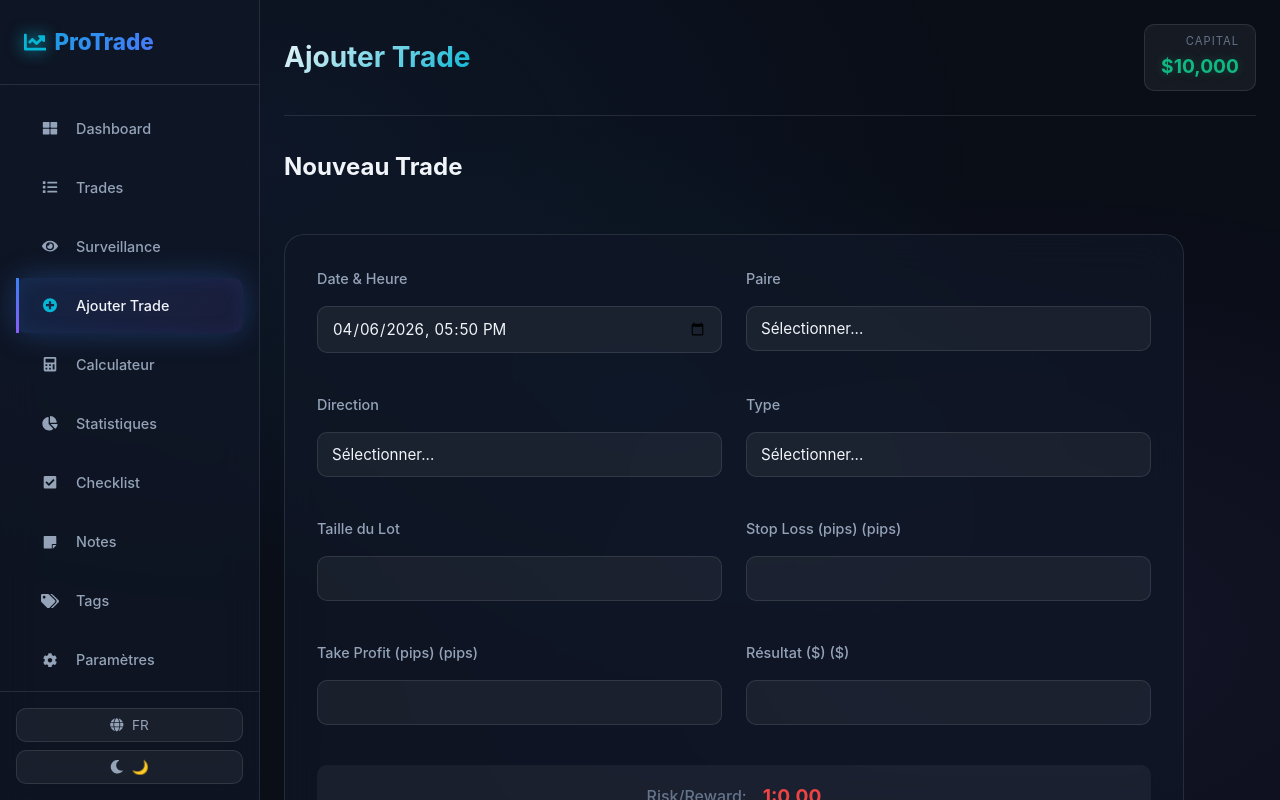
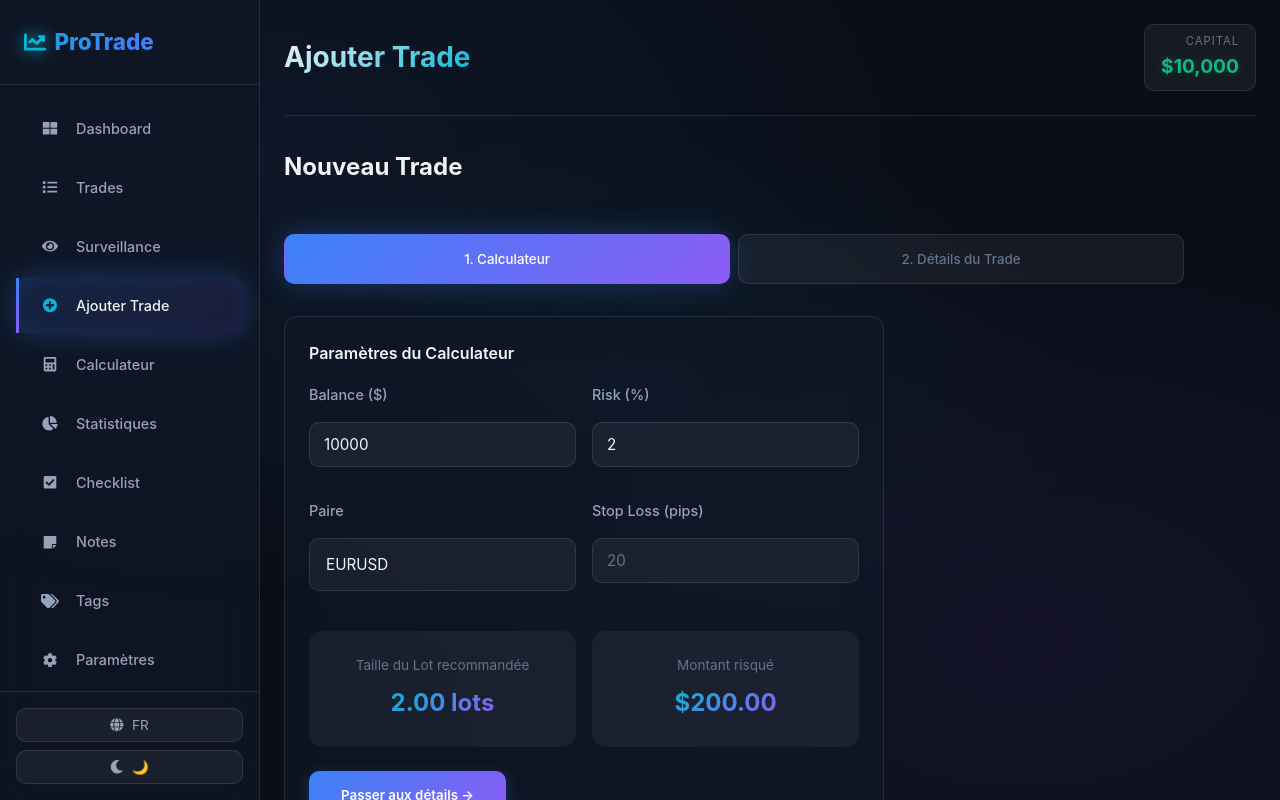
Before and after one commit to itachixa/journal-of-trading, a React (Vite) app in the folder protrade-journal/: page /add-trade in a window 1280 px wide. Shown: the top 800 px of the page. Built offline with nearby package versions, Linux system fonts and the light colour scheme.

Commit message:
corrrection of  bug

```diff
--- a/protrade-journal/src/pages/AddTrade.css
+++ b/protrade-journal/src/pages/AddTrade.css
@@ -264,3 +264,128 @@
     justify-content: center;
   }
 }
+
+/* Step Indicator */
+.step-indicator {
+  display: flex;
+  gap: var(--space-sm);
+  margin-bottom: var(--space-xl);
+}
+
+.step-btn {
+  flex: 1;
+  padding: var(--space-md) var(--space-lg);
+  background: var(--bg-glass-light);
+  border: 1px solid var(--bg-glass-border);
+  border-radius: var(--radius-md);
+  color: var(--text-muted);
+  font-weight: 500;
+  cursor: pointer;
+  transition: all var(--transition-fast);
+}
+
+.step-btn:hover {
+  border-color: var(--accent-cyan);
+}
+
+.step-btn.active {
+  background: var(--gradient-primary);
+  border-color: transparent;
+  color: white;
+  box-shadow: var(--shadow-glow);
+}
+
+/* Calculator Section */
+.calculator-section {
+  max-width: 600px;
+}
+
+.calc-card {
+  background: var(--bg-glass);
+  backdrop-filter: blur(20px);
+  border: 1px solid var(--bg-glass-border);
+  border-radius: var(--radius-xl);
+  padding: var(--space-xl);
+}
+
+.calc-card h3 {
+  font-size: 1.1rem;
+  font-weight: 600;
+  margin-bottom: var(--space-lg);
+}
+
+.calc-grid {
+  display: grid;
+  grid-template-columns: repeat(2, 1fr);
+  gap: var(--space-md);
+  margin-bottom: var(--space-lg);
+}
+
+.calc-result {
+  display: flex;
+  gap: var(--space-md);
+  margin-bottom: var(--space-lg);
+}
+
+.result-item {
+  flex: 1;
+  padding: var(--space-lg);
+  background: var(--bg-glass-light);
+  border-radius: var(--radius-lg);
+  text-align: center;
+}
+
+.result-item .result-label {
+  display: block;
+  font-size: 0.85rem;
+  color: var(--text-muted);
+  margin-bottom: var(--space-sm);
+}
+
+.result-item .result-value {
+  font-size: 1.5rem;
+  font-weight: 700;
+  color: var(--accent-cyan);
+}
+
+.result-item .result-value.risk {
+  color: var(--danger);
+}
+
+.btn-calc {
+  padding: var(--space-sm) var(--space-md);
+  background: transparent;
+  border: 1px solid var(--bg-glass-border);
+  border-radius: var(--radius-md);
+  color: var(--text-muted);
+  font-size: 0.85rem;
+  cursor: pointer;
+}
+
+.btn-calc:hover {
+  border-color: var(--accent-cyan);
+  color: var(--accent-cyan);
+}
+
+.dashboard-header {
+  margin-bottom: var(--space-xl);
+}
+
+.add-trade-btn {
+  display: inline-flex;
+  align-items: center;
+  gap: var(--space-sm);
+  padding: var(--space-md) var(--space-xl);
+  background: var(--gradient-primary);
+  border: none;
+  border-radius: var(--radius-md);
+  color: white;
+  font-weight: 600;
+  cursor: pointer;
+  box-shadow: 0 4px 15px rgba(59, 130, 246, 0.3);
+}
+
+.add-trade-btn:hover {
+  transform: translateY(-2px);
+  box-shadow: 0 8px 25px rgba(59, 130, 246, 0.4);
+}
--- a/protrade-journal/src/pages/AddTrade.jsx
+++ b/protrade-journal/src/pages/AddTrade.jsx
@@ -1,4 +1,4 @@
-import { useState, useEffect } from 'react';
+import { useState, useEffect, useMemo } from 'react';
 import { useNavigate, useSearchParams } from 'react-router-dom';
 import { motion } from 'framer-motion';
 import { useApp } from '../context/AppContext';
@@ -10,19 +10,30 @@ export default function AddTrade() {
   const { t, addTrade, updateTrade, trades, tags, PAIRS, calculateLotSize, settings } = useApp();
 
   const editId = searchParams.get('id');
+  const prefillPair = searchParams.get('pair');
+  const prefillDirection = searchParams.get('direction');
+  const prefillNote = searchParams.get('note');
+
   const existingTrade = editId ? trades.find(t => t.id === parseInt(editId)) : null;
 
+  const [step, setStep] = useState(1);
   const [formData, setFormData] = useState({
     date: new Date().toISOString().slice(0, 16),
-    pair: '',
-    tradeType: '',
+    pair: prefillPair || '',
+    tradeType: prefillDirection || '',
     tradingType: '',
     lotSize: '',
     stopLoss: '',
     takeProfit: '',
     result: '',
-    comment: '',
+    comment: prefillNote || '',
     tags: []
+  });
+
+  const [calculatorData, setCalculatorData] = useState({
+    balance: settings.initialCapital || 10000,
+    risk: 2,
+    pair: prefillPair || 'EURUSD'
   });
 
   const [screenshot, setScreenshot] = useState(null);
@@ -39,11 +50,26 @@ export default function AddTrade() {
         setScreenshotPreview(existingTrade.screenshot);
       }
     }
-  }, [existingTrade]);
+    if (prefillPair) {
+      setCalculatorData(prev => ({ ...prev, pair: prefillPair }));
+    }
+  }, [existingTrade, prefillPair, prefillDirection, prefillNote]);
+
+  useEffect(() => {
+    const calcResult = calculateLotSize(calculatorData.balance, calculatorData.risk, parseFloat(formData.stopLoss) || 0, calculatorData.pair);
+    if (formData.stopLoss && parseFloat(formData.stopLoss) > 0) {
+      setFormData(prev => ({ ...prev, lotSize: calcResult.lotSize || '' }));
+    }
+  }, [calculatorData.balance, calculatorData.risk, calculatorData.pair, formData.stopLoss]);
 
   const handleChange = (e) => {
     const { name, value } = e.target;
     setFormData(prev => ({ ...prev, [name]: value }));
+  };
+
+  const handleCalculatorChange = (e) => {
+    const { name, value } = e.target.value;
+    setCalculatorData(prev => ({ ...prev, [name]: parseFloat(value) || 0 }));
   };
 
   const handleTagToggle = (tagName) => {
@@ -105,9 +131,16 @@ export default function AddTrade() {
     setScreenshotPreview(null);
   };
 
-  const rr = formData.stopLoss && formData.takeProfit
-    ? (formData.takeProfit / formData.stopLoss).toFixed(2)
-    : '0.00';
+  const calculatedRR = useMemo(() => {
+    if (formData.stopLoss && formData.takeProfit && parseFloat(formData.stopLoss) > 0) {
+      return (parseFloat(formData.takeProfit) / parseFloat(formData.stopLoss)).toFixed(2);
+    }
+    return '0.00';
+  }, [formData.stopLoss, formData.takeProfit]);
+
+  const calcResult = useMemo(() => {
+    return calculateLotSize(calculatorData.balance, calculatorData.risk, parseFloat(formData.stopLoss) || 10, calculatorData.pair);
+  }, [calculatorData.balance, calculatorData.risk, calculatorData.pair, formData.stopLoss, calculateLotSize]);
 
   return (
     <motion.div
@@ -119,6 +152,94 @@ export default function AddTrade() {
         <h2>{editId ? t('edit') : t('newTrade')}</h2>
       </div>
 
+      <div className="step-indicator">
+        <button
+          className={`step-btn ${step === 1 ? 'active' : ''}`}
+          onClick={() => setStep(1)}
+        >
+          1. Calculateur
+        </button>
+        <button
+          className={`step-btn ${step === 2 ? 'active' : ''}`}
+          onClick={() => setStep(2)}
+        >
+          2. Détails du Trade
+        </button>
+      </div>
+
+      {step === 1 && (
+        <motion.div className="calculator-section" initial={{ opacity: 0, x: -20 }} animate={{ opacity: 1, x: 0 }}>
+          <div className="calc-card">
+            <h3>Paramètres du Calculateur</h3>
+            <div className="calc-grid">
+              <div className="form-group">
+                <label>Balance ($)</label>
+                <input
+                  type="number"
+                  name="balance"
+                  value={calculatorData.balance}
+                  onChange={handleCalculatorChange}
+                  min="0"
+                />
+              </div>
+              <div className="form-group">
+                <label>Risk (%)</label>
+                <input
+                  type="number"
+                  name="risk"
+                  value={calculatorData.risk}
+                  onChange={handleCalculatorChange}
+                  min="0.1"
+                  max="10"
+                  step="0.1"
+                />
+              </div>
+              <div className="form-group">
+                <label>Paire</label>
+                <select
+                  name="pair"
+                  value={calculatorData.pair}
+                  onChange={handleCalculatorChange}
+                >
+                  {PAIRS.map(pair => (
+                    <option key={pair.value} value={pair.value}>{pair.label}</option>
+                  ))}
+                </select>
+              </div>
+              <div className="form-group">
+                <label>Stop Loss (pips)</label>
+                <input
+                  type="number"
+                  name="stopLoss"
+                  value={formData.stopLoss}
+                  onChange={handleChange}
+                  step="0.1"
+                  min="0.1"
+                  placeholder="20"
+                />
+              </div>
+            </div>
+
+            <div className="calc-result">
+              <div className="result-item">
+                <span className="result-label">Taille du Lot recommandée</span>
+                <span className="result-value">{calcResult.lotSize.toFixed(2)} lots</span>
+              </div>
+              <div className="result-item">
+                <span className="result-label">Montant risqué</span>
+                <span className="result-value risk">${calcResult.riskAmount.toFixed(2)}</span>
+              </div>
+            </div>
+
+            <button type="button" className="btn-primary" onClick={() => setStep(2)}>
+              Passer aux détails →
+            </button>
+          </div>
+        </motion.div>
+      )}
+
+      {step === 2 && (
+        <motion.div initial={{ opacity: 0, x: 20 }} animate={{ opacity: 1, x: 0 }}>
           <form className="trade-form" onSubmit={handleSubmit}>
             <div className="form-grid">
               <div className="form-group">
@@ -177,7 +298,7 @@ export default function AddTrade() {
               </div>
 
               <div className="form-group">
-            <label>{t('lotSize')}</label>
+                <label>{t('lotSize')} (calculé)</label>
                 <input
                   type="number"
                   name="lotSize"
@@ -229,9 +350,12 @@ export default function AddTrade() {
 
             <div className="rr-display">
               <span className="rr-label">Risk/Reward:</span>
-          <span className={`rr-value ${rr >= 3 ? 'good' : rr >= 1 ? 'neutral' : 'bad'}`}>
-            1:{rr}
+              <span className={`rr-value ${parseFloat(calculatedRR) >= 3 ? 'good' : parseFloat(calculatedRR) >= 1 ? 'neutral' : 'bad'}`}>
+                1:{calculatedRR}
               </span>
+              <button type="button" className="btn-calc" onClick={() => setStep(1)}>
+                Recalculer
+              </button>
             </div>
 
             <div className="form-group">
@@ -299,6 +423,9 @@ export default function AddTrade() {
             </div>
 
             <div className="form-actions">
+              <button type="button" className="btn-secondary" onClick={() => setStep(1)}>
+                ← Calculateur
+              </button>
               <button type="button" className="btn-secondary" onClick={handleClear}>
                 {t('clear')}
               </button>
@@ -308,5 +435,7 @@ export default function AddTrade() {
             </div>
           </form>
         </motion.div>
+      )}
+    </motion.div>
   );
 }
--- a/protrade-journal/src/pages/Dashboard.jsx
+++ b/protrade-journal/src/pages/Dashboard.jsx
@@ -2,7 +2,7 @@ import { useMemo } from 'react';
 import { useNavigate } from 'react-router-dom';
 import { motion } from 'framer-motion';
 import { AreaChart, Area, XAxis, YAxis, Tooltip, ResponsiveContainer, PieChart, Pie, Cell } from 'recharts';
-import { FaTrophy, FaExchangeAlt, FaArrowUp, FaBalanceScale, FaExternalLinkAlt } from 'react-icons/fa';
+import { FaTrophy, FaExchangeAlt, FaArrowUp, FaBalanceScale, FaExternalLinkAlt, FaPlus } from 'react-icons/fa';
 import { useApp } from '../context/AppContext';
 import './Dashboard.css';
 
@@ -72,6 +72,12 @@ export default function Dashboard() {
       initial="hidden"
       animate="visible"
     >
+      <div className="dashboard-header">
+        <button className="btn-primary add-trade-btn" onClick={() => navigate('/add-trade')}>
+          <FaPlus /> {t('addTrade')}
+        </button>
+      </div>
+
       <motion.div className="stats-grid" variants={itemVariants}>
         <div className="stat-card">
           <div className="stat-icon win">
```
Lines whose indentation alone changed are shown as unchanged.
